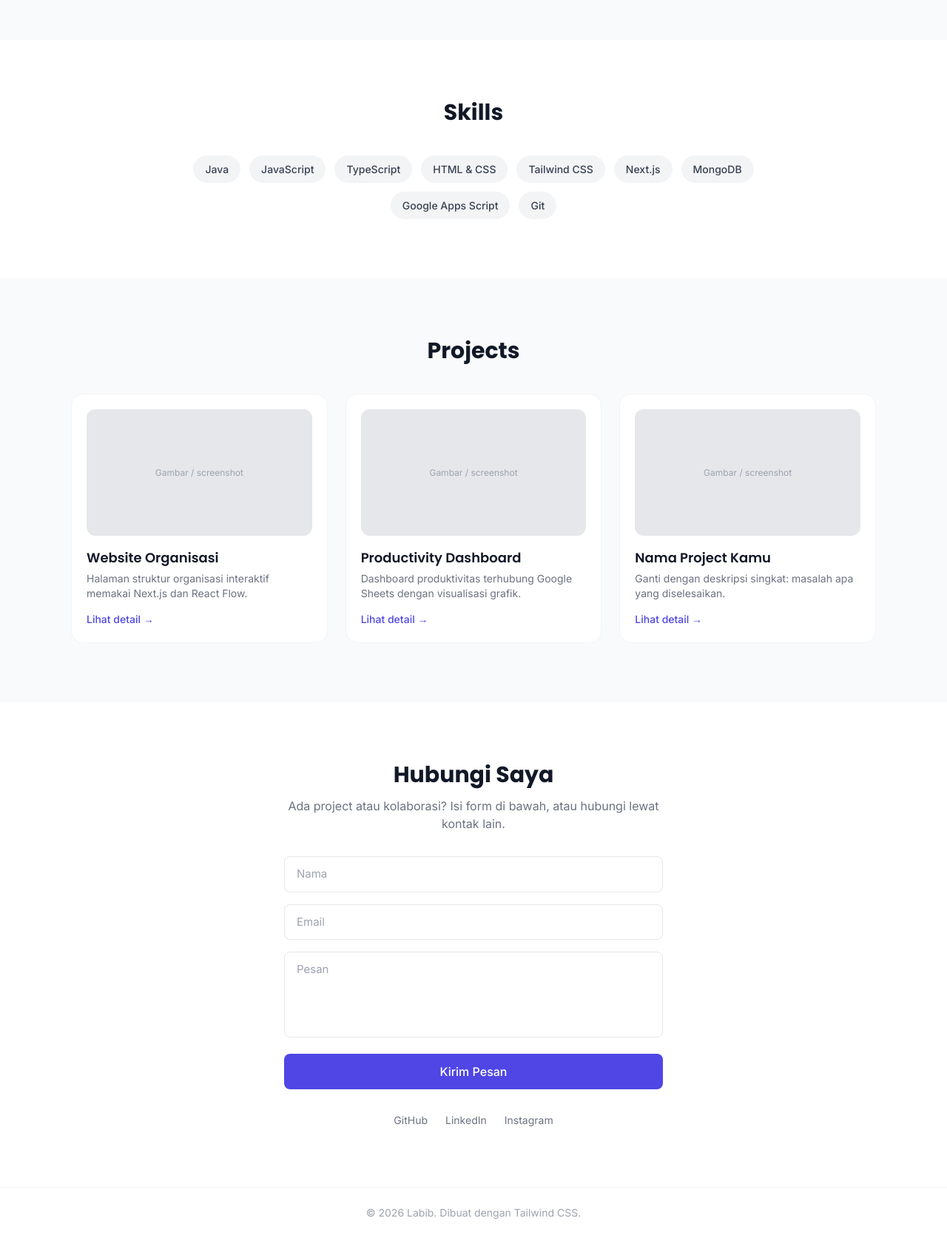
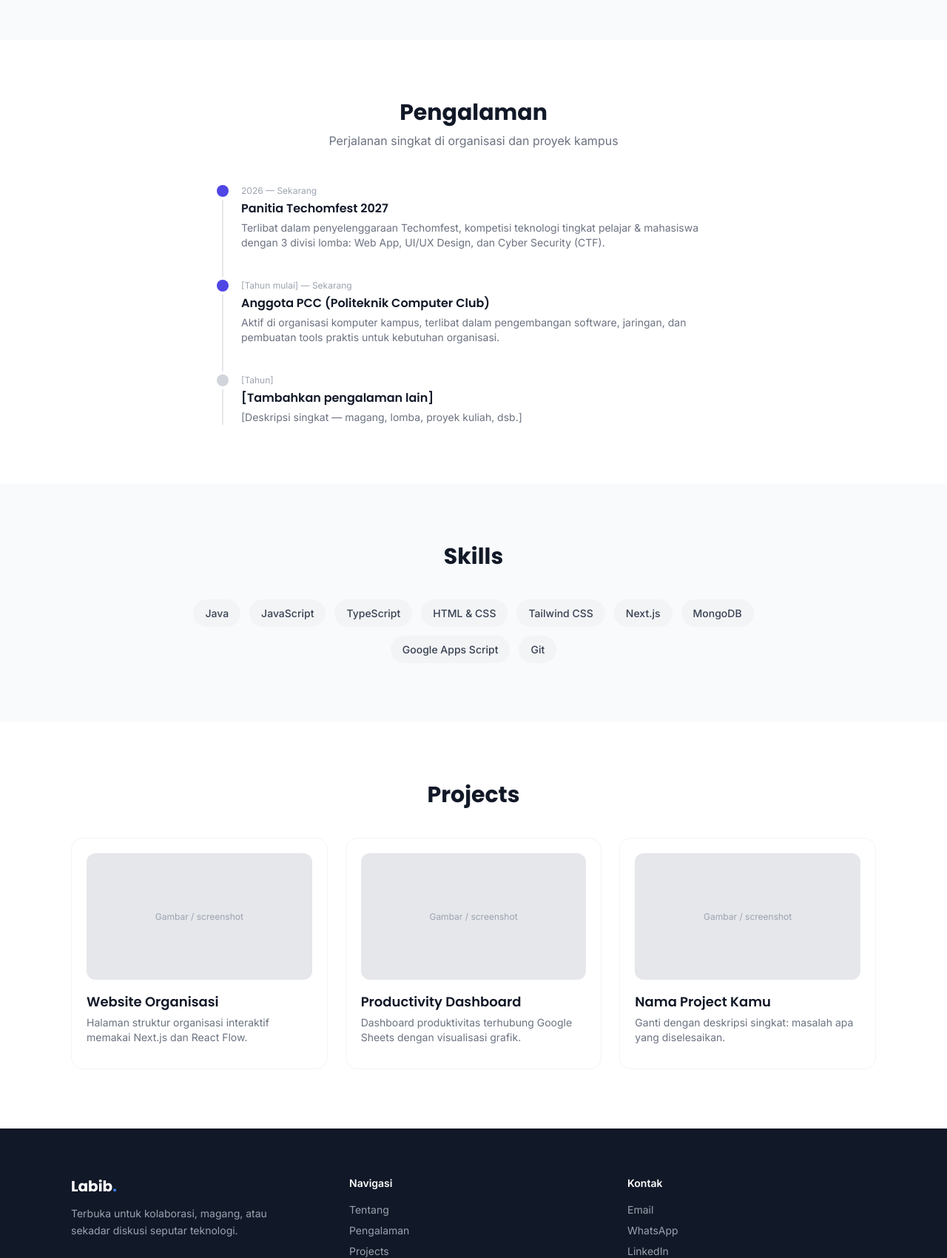
Before and after one commit to Kurniangga/web_porto_syk, a plain HTML site: page index.html in a window 1280 px wide. Shown: the part 1100-2800 px from the top of the page at 74% size. Before the commit the page ends 2773 px from the top, so only its background shows below. Drawn offline with nearby package versions, Linux system fonts and the light colour scheme.

Commit message:
add penglaman, footer, download cv pdf

```diff
--- a/index.html
+++ b/index.html
@@ -6,16 +6,12 @@
 <title>Labib — Portfolio</title>
 <script src="https://cdn.tailwindcss.com"></script>
 <script>
-  // ============================================================
-  //  GANTI WARNA DI SINI SAJA — otomatis kepakai di semua elemen
-  //  yang pakai class bg-primary / text-primary / border-primary
-  // ============================================================
   tailwind.config = {
     theme: {
       extend: {
         colors: {
-          primary: "#4F46E5",       // warna utama (tombol, aksen, link)
-          "primary-dark": "#4338CA" // versi gelap untuk hover
+          primary: "#4F46E5",
+          "primary-dark": "#4338CA"
         }
       }
     }
@@ -29,44 +25,35 @@
 <link rel="stylesheet" href="style.css">
 </head>
 <body class="text-gray-800">
-
-  <!-- ======================================================
-       NAVBAR — ganti "Labib" dan link menu sesuai kebutuhan
-  ======================================================= -->
   <header class="fixed top-0 inset-x-0 z-50 bg-white/90 backdrop-blur border-b border-gray-100">
     <div class="max-w-6xl mx-auto px-5 sm:px-8 h-16 flex items-center justify-between">
       <a href="#home" class="font-heading font-bold text-lg text-gray-900">Labib<span class="text-primary">.</span></a>
-
-      <!-- Menu desktop -->
       <nav class="hidden md:flex items-center gap-8 text-sm font-medium">
         <a href="#about" class="hover:text-primary transition">Tentang</a>
+        <a href="#experience" class="hover:text-primary transition">Pengalaman</a>
         <a href="#skills" class="hover:text-primary transition">Skills</a>
         <a href="#projects" class="hover:text-primary transition">Projects</a>
         <a href="#contact" class="hover:text-primary transition">Kontak</a>
       </nav>
-
-      <a href="#contact" class="hidden md:inline-block bg-primary hover:bg-primary-dark text-white text-sm font-medium px-5 py-2 rounded-full transition">
-        Hubungi Saya
-      </a>
-
-      <!-- Tombol menu mobile -->
+      <div class="hidden md:block">
+        <a href="/assets/CV_LabibFauzi_Software_Workshop.pdf" download
+           class="inline-flex items-center gap-2 bg-primary hover:bg-primary-dark text-white text-sm font-medium px-4 py-2 rounded-lg transition">
+          Download Resume
+        </a>
+      </div>
       <button id="menuBtn" class="md:hidden text-2xl leading-none">☰</button>
     </div>
-
-    <!-- Menu mobile (dropdown) -->
     <nav id="mobileMenu" class="hidden md:hidden flex-col gap-1 px-5 pb-4 text-sm font-medium bg-white border-t border-gray-100">
       <a href="#about" class="block py-2">Tentang</a>
+      <a href="#experience" class="block py-2">Pengalaman</a>
       <a href="#skills" class="block py-2">Skills</a>
       <a href="#projects" class="block py-2">Projects</a>
       <a href="#contact" class="block py-2">Kontak</a>
+      <a href="/assets/CV_LabibFauzi_Software_Workshop.pdf" download class="block py-2 text-primary font-semibold">Download Resume</a>
     </nav>
   </header>
 
   <main class="pt-16">
-
-    <!-- ======================================================
-         HERO — ganti judul, deskripsi, dan foto (opsional)
-    ======================================================= -->
     <section id="home" class="max-w-6xl mx-auto px-5 sm:px-8 py-20 sm:py-28 grid sm:grid-cols-2 gap-10 items-center">
       <div>
         <p class="text-primary font-medium mb-3">Halo, saya 👋</p>
@@ -77,24 +64,21 @@
           Membangun aplikasi web dan sistem sederhana dari kuliah, organisasi, hingga proyek pribadi.
         </p>
         <div class="flex flex-wrap gap-3">
-          <a href="#projects" class="bg-primary hover:bg-primary-dark text-white font-medium px-6 py-3 rounded-full transition">
+          <a href="/assets/CV_LabibFauzi_Software_Workshop.pdf" download
+             class="inline-flex items-center gap-2 bg-primary hover:bg-primary-dark text-white text-sm font-medium px-5 py-3 rounded-lg transition">
+            Download Resume
+          </a>
+          <a href="#projects"
+             class="inline-flex items-center gap-2 border border-gray-200 hover:border-primary hover:text-primary text-sm font-medium px-5 py-3 rounded-lg transition">
             Lihat Projects
-          </a>
-          <a href="#contact" class="border border-gray-300 hover:border-primary hover:text-primary font-medium px-6 py-3 rounded-full transition">
-            Hubungi Saya
           </a>
         </div>
       </div>
-
-      <!-- Ganti src di bawah dengan foto kamu, atau hapus div ini kalau tidak perlu -->
       <div class="bg-gray-100 rounded-2xl aspect-square flex items-center justify-center text-gray-400 text-sm">
         Foto / Ilustrasi di sini
       </div>
     </section>
 
-    <!-- ======================================================
-         ABOUT — ganti paragraf sesuai cerita kamu
-    ======================================================= -->
     <section id="about" class="bg-gray-50 py-20">
       <div class="max-w-4xl mx-auto px-5 sm:px-8 text-center">
         <h2 class="font-heading text-3xl font-bold text-gray-900 mb-4">Tentang Saya</h2>
@@ -108,10 +92,47 @@
       </div>
     </section>
 
-    <!-- ======================================================
-         SKILLS — tinggal tambah/hapus <span> di dalam list
-    ======================================================= -->
-    <section id="skills" class="py-20">
+    <section id="experience" class="py-20">
+      <div class="max-w-3xl mx-auto px-5 sm:px-8">
+        <h2 class="font-heading text-3xl font-bold text-gray-900 mb-2 text-center">Pengalaman</h2>
+        <p class="text-gray-500 text-center mb-12">Perjalanan singkat di organisasi dan proyek kampus</p>
+
+        <ol class="relative border-l-2 border-gray-200 ml-3">
+
+          <li class="mb-10 ml-6">
+            <span class="absolute -left-[9px] flex items-center justify-center w-4 h-4 bg-primary rounded-full ring-4 ring-white"></span>
+            <p class="text-xs text-gray-400 mb-1">2026 — Sekarang</p>
+            <h3 class="font-heading font-semibold text-gray-900">Panitia Techomfest 2027</h3>
+            <p class="text-gray-500 text-sm mt-1">
+              Terlibat dalam penyelenggaraan Techomfest, kompetisi teknologi tingkat pelajar & mahasiswa
+              dengan 3 divisi lomba: Web App, UI/UX Design, dan Cyber Security (CTF).
+            </p>
+          </li>
+
+          <li class="mb-10 ml-6">
+            <span class="absolute -left-[9px] flex items-center justify-center w-4 h-4 bg-primary rounded-full ring-4 ring-white"></span>
+            <p class="text-xs text-gray-400 mb-1">[Tahun mulai] — Sekarang</p>
+            <h3 class="font-heading font-semibold text-gray-900">Anggota PCC (Politeknik Computer Club)</h3>
+            <p class="text-gray-500 text-sm mt-1">
+              Aktif di organisasi komputer kampus, terlibat dalam pengembangan software, jaringan,
+              dan pembuatan tools praktis untuk kebutuhan organisasi.
+            </p>
+          </li>
+
+          <li class="ml-6">
+            <span class="absolute -left-[9px] flex items-center justify-center w-4 h-4 bg-gray-300 rounded-full ring-4 ring-white"></span>
+            <p class="text-xs text-gray-400 mb-1">[Tahun]</p>
+            <h3 class="font-heading font-semibold text-gray-900">[Tambahkan pengalaman lain]</h3>
+            <p class="text-gray-500 text-sm mt-1">
+              [Deskripsi singkat — magang, lomba, proyek kuliah, dsb.]
+            </p>
+          </li>
+
+        </ol>
+      </div>
+    </section>
+
+    <section id="skills" class="bg-gray-50 py-20">
       <div class="max-w-4xl mx-auto px-5 sm:px-8 text-center">
         <h2 class="font-heading text-3xl font-bold text-gray-900 mb-10">Skills</h2>
         <div class="flex flex-wrap justify-center gap-3">
@@ -124,15 +145,11 @@
           <span class="skill-badge">MongoDB</span>
           <span class="skill-badge">Google Apps Script</span>
           <span class="skill-badge">Git</span>
-          <!-- Tambah skill baru: copy salah satu <span> di atas -->
         </div>
       </div>
     </section>
 
-    <!-- ======================================================
-         PROJECTS — copy 1 blok <article> untuk tambah project baru
-    ======================================================= -->
-    <section id="projects" class="bg-gray-50 py-20">
+    <section id="projects" class="py-20">
       <div class="max-w-6xl mx-auto px-5 sm:px-8">
         <h2 class="font-heading text-3xl font-bold text-gray-900 mb-10 text-center">Projects</h2>
         <div class="grid sm:grid-cols-2 lg:grid-cols-3 gap-6">
@@ -143,7 +160,6 @@
             </div>
             <h3 class="font-heading font-semibold text-lg text-gray-900 mb-1">Website Organisasi</h3>
             <p class="text-gray-500 text-sm mb-3">Halaman struktur organisasi interaktif memakai Next.js dan React Flow.</p>
-            <a href="#" class="text-primary text-sm font-medium hover:underline">Lihat detail →</a>
           </article>
 
           <article class="project-card">
@@ -152,7 +168,6 @@
             </div>
             <h3 class="font-heading font-semibold text-lg text-gray-900 mb-1">Productivity Dashboard</h3>
             <p class="text-gray-500 text-sm mb-3">Dashboard produktivitas terhubung Google Sheets dengan visualisasi grafik.</p>
-            <a href="#" class="text-primary text-sm font-medium hover:underline">Lihat detail →</a>
           </article>
 
           <article class="project-card">
@@ -161,45 +176,47 @@
             </div>
             <h3 class="font-heading font-semibold text-lg text-gray-900 mb-1">Nama Project Kamu</h3>
             <p class="text-gray-500 text-sm mb-3">Ganti dengan deskripsi singkat: masalah apa yang diselesaikan.</p>
-            <a href="#" class="text-primary text-sm font-medium hover:underline">Lihat detail →</a>
           </article>
 
         </div>
       </div>
     </section>
-
-    <!-- ======================================================
-         CONTACT — form ini belum tersambung backend (lihat script.js)
-    ======================================================= -->
-    <section id="contact" class="py-20">
-      <div class="max-w-xl mx-auto px-5 sm:px-8 text-center">
-        <h2 class="font-heading text-3xl font-bold text-gray-900 mb-3">Hubungi Saya</h2>
-        <p class="text-gray-500 mb-8">Ada project atau kolaborasi? Isi form di bawah, atau hubungi lewat kontak lain.</p>
-
-        <form id="contactForm" class="text-left space-y-4">
-          <input type="text" required placeholder="Nama" class="form-field">
-          <input type="email" required placeholder="Email" class="form-field">
-          <textarea required rows="4" placeholder="Pesan" class="form-field resize-none"></textarea>
-          <button type="submit" class="w-full bg-primary hover:bg-primary-dark text-white font-medium py-3 rounded-lg transition">
-            Kirim Pesan
-          </button>
-        </form>
-
-        <div class="flex justify-center gap-6 mt-8 text-sm text-gray-500">
-          <a href="#" class="hover:text-primary">GitHub</a>
-          <a href="#" class="hover:text-primary">LinkedIn</a>
-          <a href="#" class="hover:text-primary">Instagram</a>
-        </div>
-      </div>
-    </section>
-
   </main>
 
-  <!-- ======================================================
-       FOOTER
-  ======================================================= -->
-  <footer class="border-t border-gray-100 py-6 text-center text-sm text-gray-400">
-    © <span id="year"></span> Labib. Dibuat dengan Tailwind CSS.
+  <footer id="contact" class="bg-gray-900 text-gray-300 pt-16 pb-8">
+    <div class="max-w-6xl mx-auto px-5 sm:px-8">
+      <div class="grid sm:grid-cols-3 gap-10 pb-12 border-b border-gray-800">
+
+        <div>
+          <p class="font-heading font-bold text-xl text-white mb-3">Labib<span class="text-blue-500">.</span></p>
+          <p class="text-gray-400 text-sm leading-relaxed max-w-xs">
+            Terbuka untuk kolaborasi, magang, atau sekadar diskusi seputar teknologi.
+          </p>
+        </div>
+
+        <div>
+          <p class="text-white text-sm font-semibold mb-4">Navigasi</p>
+          <ul class="space-y-2 text-sm">
+            <li><a href="#about" class="text-gray-400 hover:text-blue-400 transition">Tentang</a></li>
+            <li><a href="#experience" class="text-gray-400 hover:text-blue-400 transition">Pengalaman</a></li>
+            <li><a href="#projects" class="text-gray-400 hover:text-blue-400 transition">Projects</a></li>
+          </ul>
+        </div>
+
+        <div>
+          <p class="text-white text-sm font-semibold mb-4">Kontak</p>
+          <ul class="space-y-2 text-sm">
+            <li><a href="mailto:emailkamu@gmail.com" class="text-gray-400 hover:text-blue-400 transition">Email</a></li>
+            <li><a href="https://wa.me/6281234567890" target="_blank" rel="noopener" class="text-gray-400 hover:text-blue-400 transition">WhatsApp</a></li>
+            <li><a href="https://linkedin.com/in/username-kamu" target="_blank" rel="noopener" class="text-gray-400 hover:text-blue-400 transition">LinkedIn</a></li>
+            <li><a href="https://github.com/username-kamu" target="_blank" rel="noopener" class="text-gray-400 hover:text-blue-400 transition">GitHub</a></li>
+          </ul>
+        </div>
+
+      </div>
+
+      <p class="text-gray-500 text-xs text-center pt-6">© <span id="year"></span> Labib. Dibuat dengan Tailwind CSS.</p>
+    </div>
   </footer>
 
   <script src="script.js"></script>
--- a/package.json
+++ /dev/null
@@ -1,6 +0,0 @@
-{
-  "dependencies": {
-    "@tailwindcss/cli": "^4.3.3",
-    "tailwindcss": "^4.3.3"
-  }
-}
```
Also changed, not shown: script.js (+0 -13 lines), style.css (+0 -8 lines), 2 other files.
